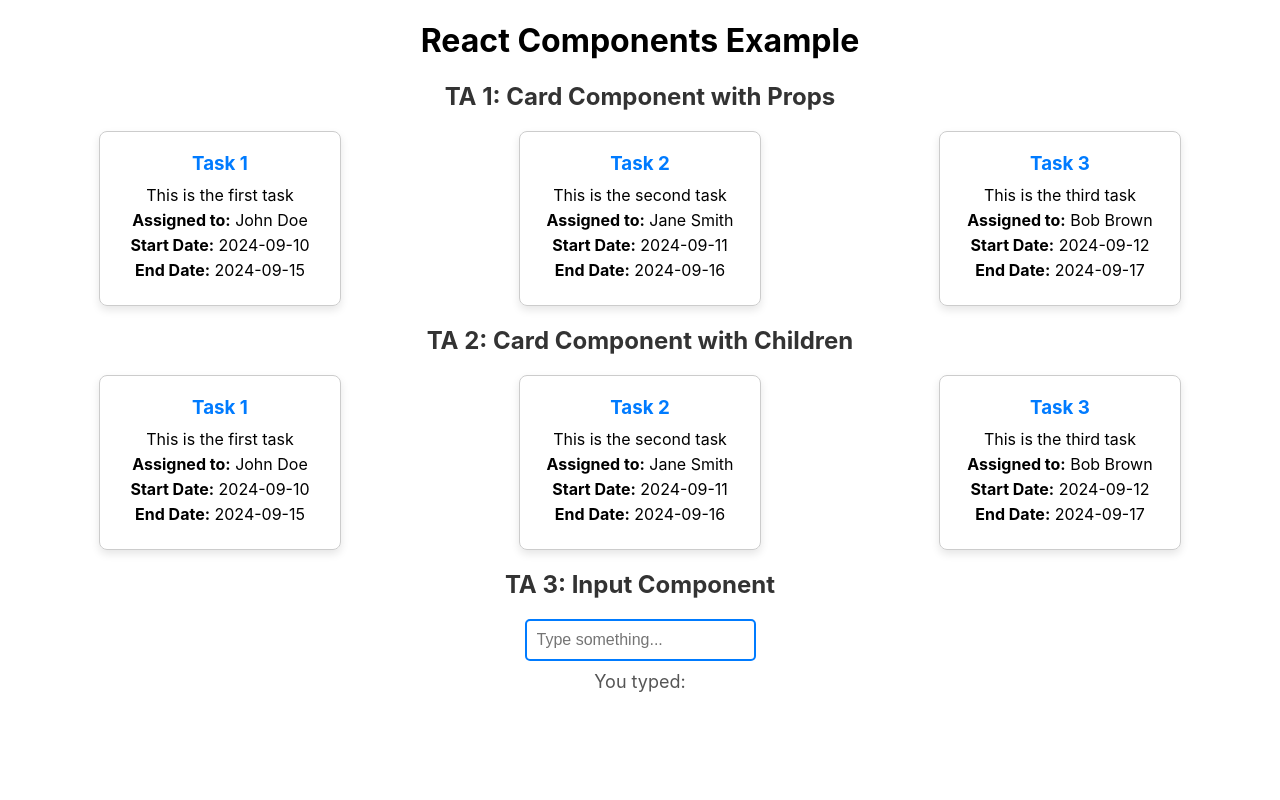
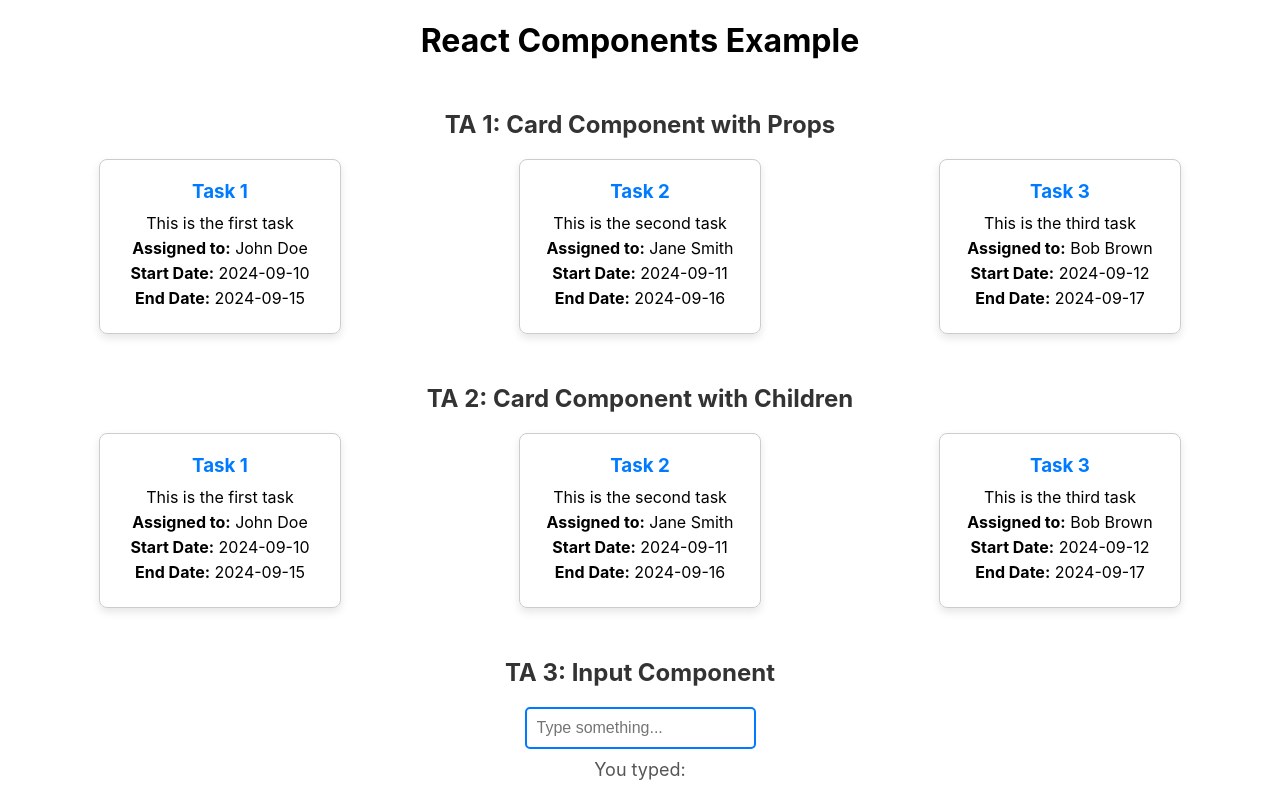
Before and after one commit to veroeb/TA-React, a React (Create React App) app: page / in a window 1280 px wide. Built offline with nearby package versions, Linux system fonts and the light colour scheme.

Commit message:
fixes in formatting

```diff
--- a/src/styles/Card.css
+++ b/src/styles/Card.css
@@ -8,7 +8,7 @@
 
 .card h3 {
   margin: 0 0 10px;
-    color: #007BFF;
+  color: #007bff;
 }
 
 .card p {
--- a/src/styles/CardsView.css
+++ b/src/styles/CardsView.css
@@ -1,5 +1,6 @@
 .cards-view {
   margin: 20px;
+  margin-top: 50px;
 }
 
 .card-container {
@@ -7,6 +8,7 @@
   justify-content: space-around;
   gap: 20px;
   flex-wrap: wrap;
+  margin-bottom: 50px;
 }
 
 h2 {
```
Also changed, not shown: src/styles/InputView.css (indentation only). Lines whose indentation alone changed are shown as unchanged.
